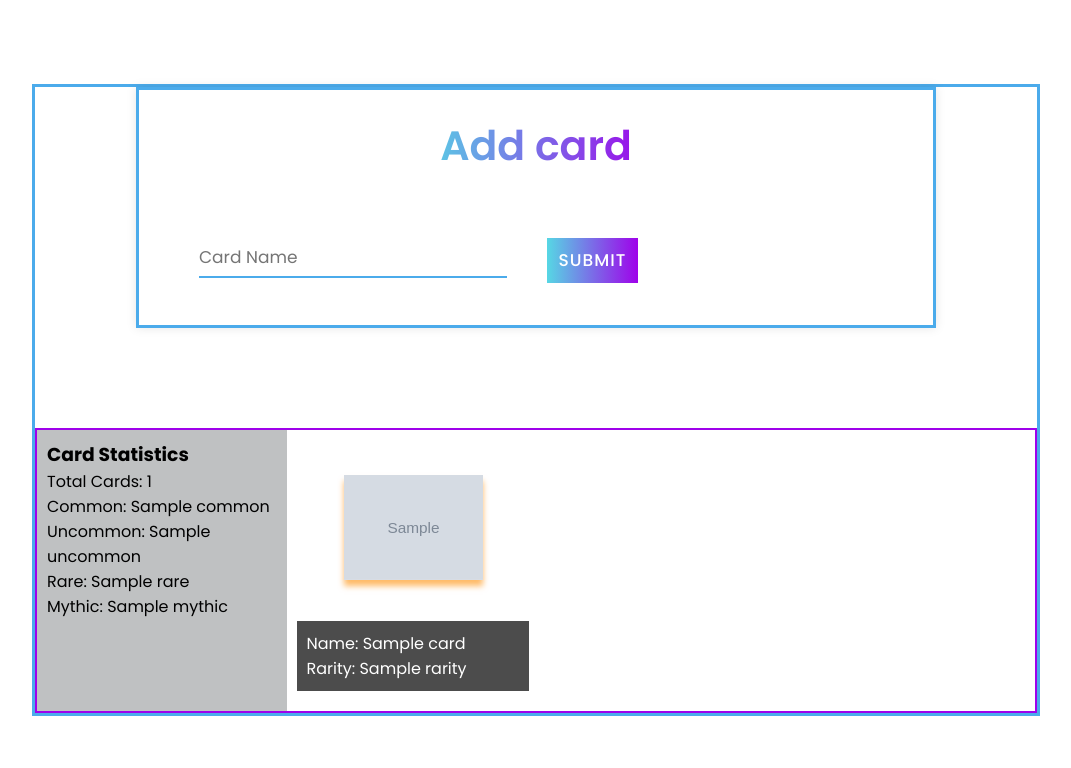
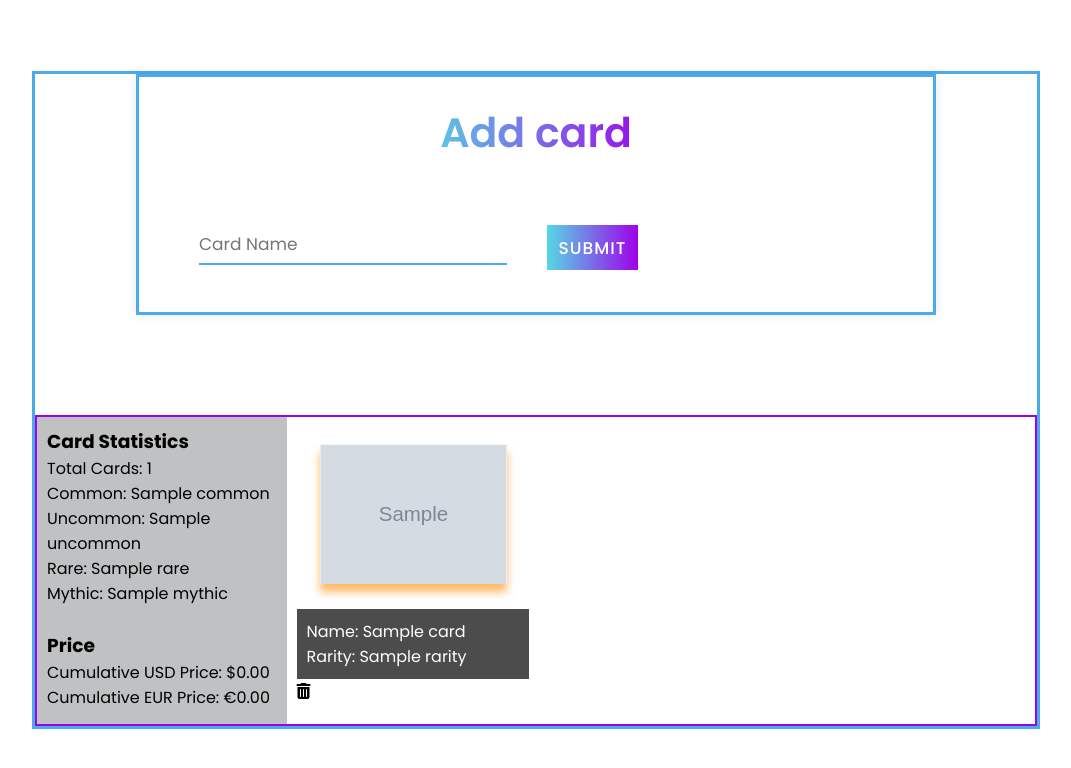
Before and after one commit to mattkuc/mtg-my-deck, a Flask app: template templates/index.html in a window 1280 px wide. Shown: the top 768 px of the page, without its empty margins (104-1175 px from the left). Run offline with Flask 3, Linux system fonts and the light colour scheme; the template is opened without the code that fills it: most values are stand-ins (such as "Sample title", 1, 10 or a date in 2020); grey boxes marked "Sample" are stand-in pictures; some libraries are stand-ins or nearby versions.

Commit message:
fixed bugs

```diff
--- a/main.py
+++ b/main.py
@@ -37,8 +37,8 @@
                 preview_source TEXT,
                 preview_source_uri TEXT,
                 previewed_at TEXT,
-                price_usd TEXT,
-                price_eur TEXT,
+                price_usd REAL,
+                price_eur REAL,
                 rarity TEXT,
                 reprint INTEGER,
                 rulings_uri TEXT,
@@ -92,13 +92,12 @@
 
     # Extract prices for each currency
     prices_dict = card_data.get('prices', {})
-    price_usd = prices_dict.get('usd', '')
-    price_eur = prices_dict.get('eur', '')
 
     # Extract preview parameters
-    preview_source = card_data['preview'].get('source', '')
-    preview_source_uri = card_data['preview'].get('source_uri', '')
-    previewed_at = card_data['preview'].get('previewed_at', '')
+    preview_data = card_data.get('preview', {})
+    preview_source = preview_data.get('source', '')
+    preview_source_uri = preview_data.get('source_uri', '')
+    previewed_at = preview_data.get('previewed_at', '')
 
     cursor.execute('''
         INSERT INTO cards (
@@ -116,38 +115,39 @@
             :set_card, :toughness, :type_line, :variation
         )
     ''', {
-        'id': card_data['id'],
-        'name': card_data['name'],
-        'rarity': card_data['rarity'],
-        'image_uri_normal': card_data['image_uris']['normal'],
-        'booster': card_data.get('booster', ''),
-        'cardmarket_id': card_data.get('cardmarket_id', ''),
-        'colors': colors_str,
-        'edhrec_rank': card_data.get('edhrec_rank', ''),
-        'flavor_text': card_data.get('flavor_text', ''),
-        'foil': card_data.get('foil', ''),
-        'keywords': keywords_str,
-        'lang': card_data.get('lang', ''),
-        'mana_cost': card_data.get('mana_cost', ''),
-        'nonfoil': card_data.get('nonfoil', ''),
-        'power': card_data.get('power', ''),
-        'preview_source': preview_source,
-        'preview_source_uri': preview_source_uri,
-        'previewed_at': previewed_at,
-        'price_usd': price_usd,
-        'price_eur': price_eur,
-        'rarity': card_data.get('rarity', ''),
-        'reprint': card_data.get('reprint', ''),
-        'rulings_uri': card_data.get('rulings_uri', ''),
-        'scryfall_uri': card_data.get('scryfall_uri', ''),
-        'set_card': card_data.get('set', ''),
-        'toughness': card_data.get('toughness', ''),
-        'type_line': card_data.get('type_line', ''),
-        'variation': card_data.get('variation', '')
+        'id': card_data.get('id', None),
+        'name': card_data.get('name', None),
+        'rarity': card_data.get('rarity', None),
+        'image_uri_normal': card_data.get('image_uris', {}).get('normal', None),
+        'booster': card_data.get('booster', None),
+        'cardmarket_id': card_data.get('cardmarket_id', None),
+        'colors': colors_str if colors_str else None,
+        'edhrec_rank': card_data.get('edhrec_rank', None),
+        'flavor_text': card_data.get('flavor_text', None),
+        'foil': card_data.get('foil', None),
+        'keywords': keywords_str if keywords_str else None,
+        'lang': card_data.get('lang', None),
+        'mana_cost': card_data.get('mana_cost', None),
+        'nonfoil': card_data.get('nonfoil', None),
+        'power': card_data.get('power', None),
+        'preview_source': preview_source if preview_source else None,
+        'preview_source_uri': preview_source_uri if preview_source_uri else None,
+        'previewed_at': previewed_at if previewed_at else None,
+        'price_usd': float(prices_dict.get('usd', 0.00)),
+        'price_eur': float(prices_dict.get('eur', 0.00)),
+        'rarity': card_data.get('rarity', None),
+        'reprint': card_data.get('reprint', None),
+        'rulings_uri': card_data.get('rulings_uri', None),
+        'scryfall_uri': card_data.get('scryfall_uri', None),
+        'set_card': card_data.get('set', None),
+        'toughness': card_data.get('toughness', None),
+        'type_line': card_data.get('type_line', None),
+        'variation': card_data.get('variation', None)
     })
 
     db.commit()
     db.close()
+
 
 def get_card_names_from_file():
     with open('card_names.txt', 'r') as file:
@@ -168,6 +168,20 @@
     prefix = request.args.get('prefix', '')
     matching_names = get_matching_card_names(prefix)
     return jsonify(matching_names)
+
+@app.route('/remove/<card_id>', methods=['GET'])
+def remove_card(card_id):
+    db = get_db()
+    cursor = db.cursor()
+
+    # Execute SQL query to delete the card with the specified ID
+    query = "DELETE FROM cards WHERE id = ?"
+    cursor.execute(query, (card_id,))
+
+    db.commit()
+    db.close()
+
+    return redirect(url_for('index'))
 
 @app.route('/', methods=['GET', 'POST'])
 def index():
@@ -199,6 +213,20 @@
         db = get_db()
         cursor = db.cursor()
 
+
+        query = """
+            SELECT
+                COUNT(*) AS total_cards,
+                SUM(CAST(price_usd AS FLOAT)) AS cumulative_price_usd,
+                SUM(CAST(price_eur AS FLOAT)) AS cumulative_price_eur
+            FROM cards;
+        """
+        result = cursor.execute(query).fetchone()
+
+        total_cards = result['total_cards']
+        cumulative_price_usd = result['cumulative_price_usd']
+        cumulative_price_eur = result['cumulative_price_eur']
+
         # Fetch all cards from the database
         query = "SELECT id, name, rarity, image_uri_normal FROM cards"
         cards = cursor.execute(query).fetchall()
@@ -214,6 +242,8 @@
             rarity = card['rarity']
             rarity_counts[rarity] += 1  # Increment the count for the specific rarity
 
+
+
         with open('sets-mtg.txt', 'r') as file:
             sets = [line.strip() for line in file.readlines()]
 
@@ -226,7 +256,9 @@
             card_data_list=card_data_list,
             card_names=card_names,
             total_cards=total_cards,
-            rarity_counts=rarity_counts
+            rarity_counts=rarity_counts,
+            cumulative_price_usd=cumulative_price_usd,
+            cumulative_price_eur=cumulative_price_eur
         )
 
 if __name__ == "__main__":
--- a/static/style.css
+++ b/static/style.css
@@ -164,14 +164,13 @@
 .card {
     flex: 0 0 calc(33.333% - 10px); /* Adjust the width of each card with margin */
     margin-bottom: 10px;
-    overflow: hidden;
+    /* overflow: hidden; */
     position: relative;
 }
 
 .card img {
-    transform: scale(0.6);
+    transform: scale(0.8);
     max-width: 100%;
-    height: auto;
     transition: transform 0.3s ease;
     box-shadow: 0 10px 10px rgba(255, 140, 0, 0.6);
 }
@@ -182,8 +181,7 @@
     padding: 10px;
     box-sizing: border-box;
     position: relative;
-    z-index: 1; /* Set the z-index to keep the text above the image */
-    transition: z-index 0s ease 0.3s; /* Delay z-index change to avoid flickering */
+    z-index: 0; /* Set the z-index to keep the text above the image */
 }
 
 .card:hover {
@@ -191,13 +189,8 @@
 }
 
 .card:hover img {
-    transform: scale(0.9);
-    z-index: 2; /* Move the image above the text on hover */
-}
-
-.card:hover .card-text {
-    z-index: 0; /* Move the text below the image on hover */
-    transition: z-index 0s ease 0s; /* No delay for z-index change on hover */
+    transform: scale(1.2);
+    z-index: 20; /* Move the image above the text on hover */
 }
 
 #ghost-text {
--- a/templates/index.html
+++ b/templates/index.html
@@ -7,6 +7,7 @@
     <title>My Flask App</title>
     <script src="https://code.jquery.com/jquery-3.6.4.min.js"></script>
     <script src="{{ url_for('static', filename='autocomplete.js') }}"></script>
+    <script src="https://kit.fontawesome.com/e8b358f9a3.js" crossorigin="anonymous"></script>
 </head>
 <body>
     <div class="container">
@@ -18,7 +19,7 @@
                 <div class="form-row">
                     <div class="input-data">
                         <span id="combined-input">
-                            <input type="text" id="card_name" name="selected_card_name" placeholder="Card Name">
+                            <input type="text" id="card_name" name="selected_card_name" placeholder="Card Name" autofocus>
                             <div id="ghost-text"></div>
                         </span>
                     </div>
@@ -40,15 +41,22 @@
                 <p>Uncommon: {{ rarity_counts['uncommon'] }}</p>
                 <p>Rare: {{ rarity_counts['rare'] }}</p>
                 <p>Mythic: {{ rarity_counts['mythic'] }}</p>
+                <br>
+                <h3>Price</h3>
+                <p>Cumulative USD Price: ${{ "{:.2f}".format(cumulative_price_usd or 0.00) }}</p>
+                <p>Cumulative EUR Price: €{{ "{:.2f}".format(cumulative_price_eur or 0.00) }}</p>
             </div>
             <div class="card_gallery">
-                {% for card_data in card_data_list %}
+                {% for card_data in card_data_list|reverse %}
                 <div class="card">
                     <img src="{{ card_data.image_uri_normal }}" alt="Card Image">
                     <div class="card-text">
                         <p>Name: {{ card_data.name }}</p>
                         <p>Rarity: {{ card_data.rarity }}</p>
                     </div>
+                    <a href="{{ url_for('remove_card', card_id=card_data.id) }}" class="remove-card" title="Remove Card">
+                        <i class="fa-solid fa-trash-can" style="color: black;"></i>
+                    </a>
                 </div>
             {% endfor %}
             </div>
```
